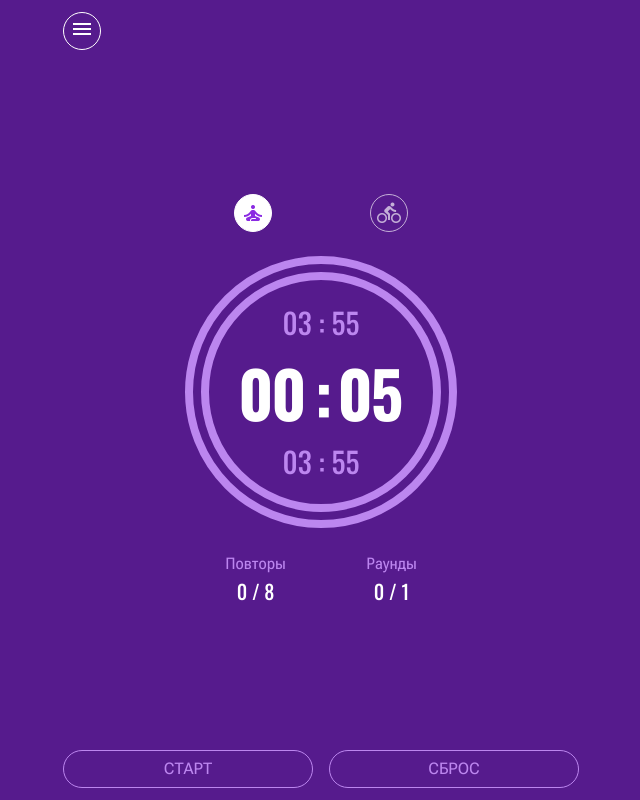
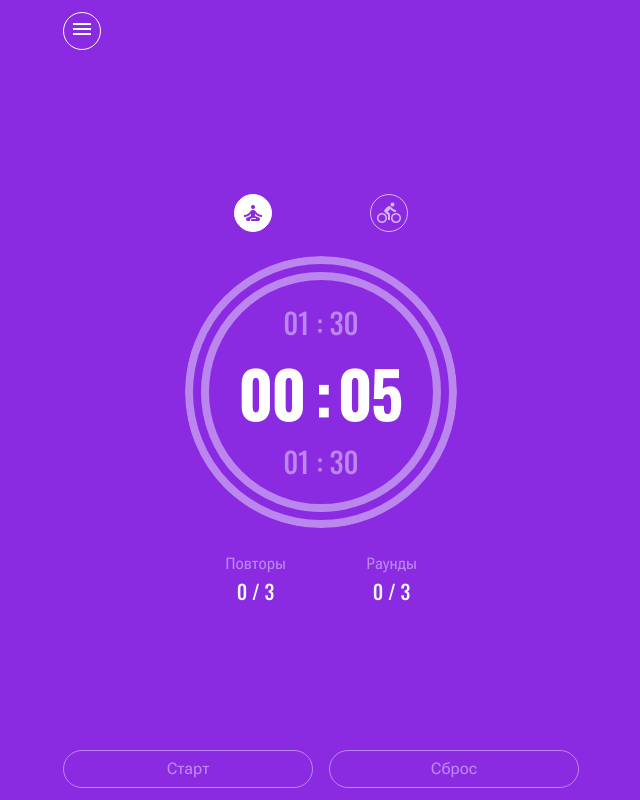
Before and after one commit to Archinsk/54_timer, a Vue app: page / in a window 1280 px wide. Shown: the whole page, without its empty margins (319-959 px from the left). Built offline with nearby package versions, Linux system fonts and the light colour scheme.

Commit message:
with background and loader

```diff
--- a/src/App.vue
+++ b/src/App.vue
@@ -1,6 +1,7 @@
 <template>
-  <div class="container">
-    <AppLoader v-if="isLoading" />
+  <LoaderCustom v-if="isLoading" :loader-text="loaderText" full-screen />
+  <div v-if="!isLoading" class="container">
+    <div id="settings-panel">
       <AppSettingsNavbar
         :auth-user="authUser"
         :settings-mode="settingsMode"
@@ -26,7 +27,8 @@
           @change-repeats="changeTrainingSettings('repeats', $event)"
           @change-rounds="changeTrainingSettings('rounds', $event)"
           @full-timer-display-toggle="
-          config.interface.fullTimerDisplay = !config.interface.fullTimerDisplay
+            config.interface.fullTimerDisplay =
+              !config.interface.fullTimerDisplay
           "
           @color-display-toggle="
             config.interface.colorsDisplay = !config.interface.colorsDisplay
@@ -44,28 +46,37 @@
           @sign-out="signOut"
         />
       </transition>
+    </div>
+    <div
+      v-if="settingsMode"
+      id="settings-backdrop"
+      @click="settingsMode = false"
+    ></div>
     <AppTimer
       :initial-timer-state="initialTimerState"
       :mode="mode"
+      :mode-refresher="modeRefresher"
       :play="play"
       :settings-mode="settingsMode"
       :config="config"
       :actual="actual"
-      :past-time="actual.pastTime"
+      :past-time="pastTime"
       @play-toggle="play = !play"
     />
     <AppControls
-      v-if="config.interface.controlsDisplay"
+      v-if="config.interface.controlsDisplay && !settingsMode"
       :play="play"
       :mode="mode"
+      :initial-timer-state="initialTimerState"
       @play-toggle="play = !play"
       @reset-timer="resetTimer"
     />
   </div>
+  <div id="timer-background" :class="{ collapsed: settingsMode }"></div>
 </template>
 
 <script>
-import AppLoader from "./components/AppLoader";
+import LoaderCustom from "./components/universal/LoaderCustom";
 import AppSettings from "./components/AppSettings";
 import AppControls from "./components/AppControls";
 import AppTimer from "./components/AppTimer";
@@ -75,11 +86,11 @@ export default {
   name: "App",
 
   components: {
+    LoaderCustom,
     AppSettingsNavbar,
     AppTimer,
     AppControls,
     AppSettings,
-    AppLoader,
   },
 
   data() {
@@ -125,11 +136,11 @@ export default {
           id: 2,
           name: "Норма",
           prepTime: 5,
-          workTime: 20,
-          restTime: 10,
-          clearTime: 0,
-          repeats: 8,
-          rounds: 1,
+          workTime: 5,
+          restTime: 5,
+          clearTime: 5,
+          repeats: 3,
+          rounds: 3,
         },
         interface: {
           fullTimerDisplay: true,
@@ -145,20 +156,22 @@ export default {
       actual: {
         id: 2,
         name: "Норма",
+        prepTime: 5,
+        workTime: 5,
+        restTime: 5,
+        clearTime: 5,
+        repeats: 3,
+        rounds: 3,
+      },
       pastTime: 0,
-        prepTime: 5,
-        workTime: 20,
-        restTime: 10,
-        clearTime: 0,
-        repeats: 8,
-        rounds: 1,
-      },
       schemesEditMode: false,
       mode: "prep",
+      modeRefresher: false,
       play: false,
       settingsMode: false,
       selectedSettingsTab: "trainings",
       selectedSignForm: "signin",
+      loaderText: "Загрузка приложения",
       timerId: null,
     };
   },
@@ -168,69 +181,76 @@ export default {
       if (this.mode === "prep") {
         // Таймер подготовки в штатном режиме
         this.actual.prepTime--;
-        this.actual.pastTime++;
+        this.pastTime++;
         if (!this.actual.prepTime) {
           // Таймер подготовки дошел до нуля
           this.actual.repeats--;
           this.actual.rounds--;
           this.mode = "work";
+          this.actual.prepTime = this.config.selectedTrainingScheme.prepTime;
+          this.modeRefresher = !this.modeRefresher;
         }
       } else if (this.mode === "work") {
         // Таймер работы в штатном режиме
         this.actual.workTime--;
-        this.actual.pastTime++;
+        this.pastTime++;
         if (!this.actual.workTime) {
           // Таймер работы дошел до нуля
           if (!this.actual.repeats) {
+            // Закончились повторы
+            if (!this.actual.rounds) {
               // Закончились раунды
-            if (!this.actual.rounds) {
-              // Закончились циклы
               this.mode = "finish";
               this.play = false;
             } else {
-              // Циклы продолжаются
+              // Раунды продолжаются
               if (this.config.selectedTrainingScheme.clearTime) {
-                // Установлен перерыв между циклами
+                // Установлен перерыв между раундами
                 this.mode = "clear";
+                this.modeRefresher = !this.modeRefresher;
               } else {
-                // Без перерыва между циклами
+                // Без перерыва между раундами
                 this.actual.repeats =
                   this.config.selectedTrainingScheme.repeats - 1;
                 this.actual.rounds--;
+                this.modeRefresher = !this.modeRefresher;
               }
               this.actual.workTime =
                 this.config.selectedTrainingScheme.workTime;
             }
           } else {
-            // Раунды продолжаются
+            // Повторы продолжаются
             if (this.config.selectedTrainingScheme.restTime) {
               this.mode = "rest";
             } else {
               this.actual.repeats--;
             }
             this.actual.workTime = this.config.selectedTrainingScheme.workTime;
+            this.modeRefresher = !this.modeRefresher;
           }
         }
       } else if (this.mode === "rest") {
         // Таймер отдыха в штатном режиме
         this.actual.restTime--;
-        this.actual.pastTime++;
+        this.pastTime++;
         if (!this.actual.restTime) {
           // Таймер отдыха дошел до нуля
           this.actual.repeats--;
           this.mode = "work";
           this.actual.restTime = this.config.selectedTrainingScheme.restTime;
+          this.modeRefresher = !this.modeRefresher;
         }
       } else if (this.mode === "clear") {
         // Таймер перерыва в штатном режиме
         this.actual.clearTime--;
-        this.actual.pastTime++;
+        this.pastTime++;
         if (!this.actual.clearTime) {
           // Таймер перерыва дошел до нуля
           this.actual.repeats = this.config.selectedTrainingScheme.repeats - 1;
           this.actual.rounds--;
           this.mode = "work";
           this.actual.clearTime = this.config.selectedTrainingScheme.clearTime;
+          this.modeRefresher = !this.modeRefresher;
         }
       }
     },
@@ -250,9 +270,16 @@ export default {
     resetTimer() {
       this.play = false;
       clearInterval(this.timerId);
+      this.actual = Object.assign({}, this.config.selectedTrainingScheme);
+      this.pastTime = 0;
+      if (!this.config.selectedTrainingScheme.prepTime) {
+        this.mode = "work";
+        this.actual.repeats = this.config.selectedTrainingScheme.repeats - 1;
+        this.actual.rounds = this.config.selectedTrainingScheme.rounds - 1;
+      } else {
         this.mode = "prep";
-      this.actual = Object.assign({}, this.config.selectedTrainingScheme);
-      this.actual.pastTime = 0;
+      }
+      this.modeRefresher = !this.modeRefresher;
       this.initialTimerState = true;
     },
 
@@ -290,10 +317,26 @@ export default {
         clearInterval(this.timerId);
       }
     },
+
+    settingsMode: function () {
+      if (this.authUser && !this.settingsMode) {
+        this.loaderText = "Сохранение настроек";
+        this.isLoading = true;
+        setTimeout(this.loading, 3000);
+      }
+    },
+  },
+
+  created() {
+    if (!this.config.selectedTrainingScheme.prepTime) {
+      this.mode = "work";
+      this.actual.repeats = this.config.selectedTrainingScheme.repeats - 1;
+      this.actual.rounds = this.config.selectedTrainingScheme.rounds - 1;
+    }
   },
 
   mounted() {
-    setTimeout(this.loading, 2000);
+    setTimeout(this.loading, 3000);
   },
 };
 </script>
--- a/src/components/AppControls.vue
+++ b/src/components/AppControls.vue
@@ -5,7 +5,7 @@
         class="btn btn-outline-info rounded-pill btn-block btn-control"
         @click="$emit('play-toggle')"
       >
-        {{ play ? "ПАУЗА" : "СТАРТ" }}
+        {{ startButtonText }}
       </button>
     </div>
     <div class="col">
@@ -13,7 +13,7 @@
         class="btn btn-outline-info rounded-pill btn-block btn-control"
         @click="$emit('reset-timer')"
       >
-        {{ mode === "finish" ? "ПОВТОР" : "СБРОС" }}
+        {{ mode === "finish" ? "Повтор" : "Сброс" }}
       </button>
     </div>
   </div>
@@ -22,6 +22,23 @@
 <script>
 export default {
   name: "AppControls",
-  props: ["play", "mode"],
+  props: ["play", "mode", "initialTimerState"],
+  computed: {
+    startButtonText: function () {
+      if (this.initialTimerState) {
+        return "Старт";
+      } else {
+        if (this.play) {
+          return "Пауза";
+        } else {
+          if (this.mode === "finish") {
+            return "Повтор";
+          } else {
+            return "Продолжить";
+          }
+        }
+      }
+    },
+  },
 };
 </script>
--- a/src/components/AppTimer.vue
+++ b/src/components/AppTimer.vue
@@ -1,12 +1,13 @@
 <template>
-  <div id="timer-full">
-    <StatusBar :mode="mode" />
+  <div id="timer-full" :class="{ collapsed: settingsMode }">
+    <StatusBar v-if="!settingsMode" :mode="mode" />
 
     <FitnessTimer
       :initial-timer-state="initialTimerState"
       :config="config"
       :actual="actual"
       :mode="mode"
+      :mode-refresher="modeRefresher"
       :play="play"
       :past-time="pastTime"
       @play-toggle="$emit('play-toggle')"
@@ -32,6 +33,7 @@ export default {
     "initialTimerState",
     "play",
     "mode",
+    "modeRefresher",
     "settingsMode",
     "config",
     "actual",
--- a/src/components/FitnessTimer.vue
+++ b/src/components/FitnessTimer.vue
@@ -20,22 +20,9 @@
         id="progress-track-internal"
         :stroke-dasharray="strokeLength + 'rem'"
       ></circle>
-      <!--      <circle-->
-      <!--        v-if="modeTrigger"-->
-      <!--        id="progress-bar-internal"-->
-      <!--        :stroke-dasharray="strokeLength + 'rem'"-->
-      <!--        :stroke-dashoffset="strokeOffset + 'rem'"-->
-      <!--        :class="modeColor"-->
-      <!--      ></circle>-->
-      <!--      <circle-->
-      <!--        v-else-->
-      <!--        id="progress-bar-internal"-->
-      <!--        :stroke-dasharray="strokeLength + 'rem'"-->
-      <!--        :stroke-dashoffset="strokeOffset + 'rem'"-->
-      <!--        :class="modeColor"-->
-      <!--      ></circle>-->
+
       <FitnessTimerBarInternal
-        v-if="modeTrigger"
+        v-if="modeRefresher"
         id="progress-bar-internal"
         :initial-timer-state="initialTimerState"
         :stroke-length="strokeLength"
@@ -54,13 +41,13 @@
       />
     </svg>
 
-    <div id="timers">
-      <div v-if="config.interface.fullTimerDisplay" id="total-timer">
+    <div id="counters">
+      <div v-if="config.interface.fullTimerDisplay" id="total-counter">
         {{ futureMinutes }} :
         {{ futureSeconds }}
       </div>
 
-      <div id="current-timer">
+      <div id="current-counter">
         <div class="current-timer-digit-wrapper">
           <Transition name="fade-down">
             <div v-if="minutesFirstDigitTrigger" class="current-timer-digit">
@@ -106,7 +93,7 @@
         </div>
       </div>
 
-      <div v-if="config.interface.fullTimerDisplay" id="total-time-info">
+      <div v-if="config.interface.fullTimerDisplay" id="total-counter-info">
         {{ totalTimeMinutes }} :
         {{ totalTimeSeconds }}
       </div>
@@ -132,7 +119,15 @@ import FitnessTimerBarInternal from "./FitnessTimerBarInternal";
 export default {
   name: "FitnessTimer",
   components: { FitnessTimerBarInternal },
-  props: ["initialTimerState", "config", "actual", "mode", "play", "pastTime"],
+  props: [
+    "initialTimerState",
+    "config",
+    "actual",
+    "mode",
+    "modeRefresher",
+    "play",
+    "pastTime",
+  ],
   data() {
     return {
       minutesFirstDigitTrigger: false,
@@ -142,8 +137,6 @@ export default {
 
       progressBarRadius: "7.25",
       fullProgressBarRadius: "8.25",
-
-      modeTrigger: true,
     };
   },
 
@@ -210,17 +203,16 @@ export default {
     },
 
     // Круговая шкала таймера
+    // Вспомогательные значения прогресса в процентах, необходимы для вычисления смещения штриха в круговых шкалах прогресса
     progress: function () {
+      if (this.mode === "finish") {
+        return 100;
+      }
       if (
         this.config.selectedTrainingScheme[this.mode + "Time"] ===
         this.actual[this.mode + "Time"]
       ) {
-        return (
-          ((this.config.selectedTrainingScheme[this.mode + "Time"] -
-            this.actual[this.mode + "Time"]) /
-            this.config.selectedTrainingScheme[this.mode + "Time"]) *
-          100
-        );
+        return 0;
       } else {
         return (
           ((this.config.selectedTrainingScheme[this.mode + "Time"] -
@@ -231,25 +223,17 @@ export default {
         );
       }
     },
-
-    progressOfInternal: function () {
-      return (
-        (2 *
-          Math.PI *
-          this.progressBarRadius *
-          (100 -
-            ((this.config.selectedTrainingScheme[this.mode + "Time"] -
-              this.actual[this.mode + "Time"] +
-              1) /
-              this.config.selectedTrainingScheme[this.mode + "Time"]) *
-              100)) /
-        100
-      );
+    fullProgress: function () {
+      if (this.futureTime === this.totalTime) {
+        return 0;
+      } else if (this.pastTime === this.totalTime) {
+        return 100;
+      } else {
+        return ((this.pastTime + 1) / this.totalTime) * 100;
+      }
     },
 
-    fullProgress: function () {
-      return (this.pastTime / this.totalTime) * 100;
-    },
+    // Длины и смещение штрхов в круговых шкалах таймера
     strokeLength: function () {
       return 2 * Math.PI * this.progressBarRadius;
     },
@@ -267,23 +251,25 @@ export default {
         100
       );
     },
+    // Первый шаг круговых шкал для активации JS при старте и смене режимов
+    progressOfInternal: function () {
+      return (
+        2 *
+        Math.PI *
+        this.progressBarRadius *
+        (1 - 1 / this.config.selectedTrainingScheme[this.mode + "Time"])
+      );
+    },
+    progressOfExternal: function () {
+      return (
+        2 * Math.PI * this.fullProgressBarRadius * (1 - 1 / this.totalTime)
+      );
+    },
 
     // Цвет шкалы
     modeColor() {
       if (this.config.interface.colorsDisplay) {
-        if (this.mode === "prep") {
-          return "prep-mode";
-        } else if (this.mode === "work") {
-          return "work-mode";
-        } else if (this.mode === "rest") {
-          return "rest-mode";
-        } else if (this.mode === "clear") {
-          return "clear-mode";
-        } else if (this.mode === "finish") {
-          return "finish-mode";
-        } else {
-          return false;
-        }
+        return this.mode + "-mode";
       } else {
         return false;
       }
@@ -344,29 +330,19 @@ export default {
     },
     mode: function () {
       this.musicPlay();
-      this.modeTrigger = !this.modeTrigger;
     },
     initialTimerState: function () {
       if (!this.initialTimerState) {
         let bar = document.getElementById("progress-bar-internal");
         let val = this.progressOfInternal;
+        console.log(this.progressOfInternal);
         bar.setAttribute("stroke-dashoffset", val + "rem");
+        let barExt = document.getElementById("progress-bar-external");
+        let valExt = this.progressOfExternal;
+        barExt.setAttribute("stroke-dashoffset", valExt + "rem");
       }
     },
   },
-
-  // mounted() {
-  //   let bar = document.getElementById("progress-bar-internal");
-  //   let val =
-  //     ((this.config.selectedTrainingScheme[this.mode + "Time"] -
-  //       this.actual[this.mode + "Time"] +
-  //       1) /
-  //       this.config.selectedTrainingScheme[this.mode + "Time"]) *
-  //     100;
-  //   console.log("до изменения");
-  //   console.log(bar.getAttribute("strokeDashoffset"));
-  //   bar.setAttribute("strokeDashoffset", val);
-  // },
 };
 </script>
 
--- /dev/null
+++ b/src/components/universal/LoaderCustom.vue
@@ -0,0 +1,28 @@
+<template>
+  <div :class="'loader ' + loaderClass">
+    <div>
+      <div class="spinner-border text-light" role="status">
+        <span class="visually-hidden">Loading...</span>
+      </div>
+      <div>{{ loaderText }}</div>
+    </div>
+  </div>
+</template>
+
+<script>
+export default {
+  name: "LoaderCustom",
+  props: { loaderText: String, fullScreen: Boolean },
+
+  computed: {
+    loaderClass: function () {
+      let cssClass = "";
+      if (this.fullScreen) {
+        cssClass +=
+          "position-absolute w-100 h-100 d-flex justify-content-center align-items-center";
+      }
+      return cssClass;
+    },
+  },
+};
+</script>
--- a/src/timer-bootstrap.scss
+++ b/src/timer-bootstrap.scss
@@ -6,7 +6,7 @@ $primary: blueviolet;
 $light: white;
 $info: #bc86ef;
 $secondary: #561b8d;
-$min-contrast-ratio:   3.0;
+$min-contrast-ratio: 3;
 $color-contrast-dark: blueviolet;
 $body-bg: #561b8d;
 $text-muted: #bc86ef;
@@ -152,11 +152,14 @@ body {
     }
   }
 
+  #settings-panel {
+    margin: -0.75rem -0.75rem 0;
+    padding: 0.75rem 0.75rem 0;
+    z-index: 1045;
     #settings-navbar {
       position: relative;
 
       #btn-settings {
-      z-index: 1;
         align-self: start;
 
         .anicons-icons {
@@ -209,6 +212,7 @@ body {
         font-size: 1.25rem;
         align-self: center;
         margin-left: -2.375rem;
+        z-index: -1;
       }
 
       .navbar-selector {
@@ -271,6 +275,7 @@ body {
       padding-top: 0.75rem;
       padding-bottom: 0.75rem;
       min-height: 16.0625rem;
+      overflow: hidden;
 
       #auth-settings {
         justify-content: center;
@@ -447,11 +452,13 @@ body {
             }
 
             &.position-3 {
-            transform: translateY(calc(2.375rem * 2 + 0.5rem * 2)) translateX(0);
+              transform: translateY(calc(2.375rem * 2 + 0.5rem * 2))
+                translateX(0);
             }
 
             &.position-4 {
-            transform: translateY(calc(2.375rem * 3 + 0.5rem * 3)) translateX(0);
+              transform: translateY(calc(2.375rem * 3 + 0.5rem * 3))
+                translateX(0);
             }
           }
         }
@@ -512,7 +519,7 @@ body {
       #training-settings {
         position: relative;
 
-      #training-schemes-navbar{
+        #training-schemes-navbar {
           #scheme-selector {
             position: absolute;
             background-color: var(--bs-primary);
@@ -652,11 +659,23 @@ body {
         }
       }
     }
+  }
+
+  #settings-backdrop {
+    position: fixed;
+    top: 0;
+    left: 0;
+    z-index: 1040;
+    width: 100vw;
+    height: 100vh;
+    opacity: 0;
+  }
 
   #timer-full {
     display: flex;
     flex-direction: column;
     align-items: center;
+    transition: all 0.3s;
 
     #status-bar {
       display: inline-flex;
@@ -670,6 +689,8 @@ body {
       position: relative;
       height: 17rem;
       width: 17rem;
+      border-radius: 50%;
+      overflow: hidden;
 
       //Progress-bars
       #progress {
@@ -723,7 +744,7 @@ body {
       }
 
       //Timers
-      #timers {
+      #counters {
         position: absolute;
         top: 0;
         height: 17rem;
@@ -734,14 +755,14 @@ body {
         align-items: center;
 
         //Total timers
-        #total-timer,
-        #total-time-info {
+        #total-counter,
+        #total-counter-info {
           font-size: 1.8rem;
           color: $info;
         }
 
         //Current timer
-        #current-timer {
+        #current-counter {
           font-size: 4rem;
           font-weight: 700;
           height: 6rem;
@@ -778,13 +799,35 @@ body {
         font-size: 1.25rem;
       }
     }
+
+    &.collapsed {
+      transform: scale(0.8, 0.8);
+    }
   }
 
   #controls {
     .btn-control {
-      &:hover, &:active {
+      &:hover,
+      &:active {
         color: var(--bs-secondary);
       }
+    }
+  }
+
+  #timer-background {
+    position: absolute;
+    background-color: var(--bs-primary);
+    bottom: 0;
+    z-index: -1;
+    width: 100vw;
+    height: 100vh;
+    transition: all 0.3s;
+
+    &.collapsed {
+      width: calc(100vw - 1.5rem);
+      height: calc(100vh - 19.9375rem);
+      border-radius: 1.1875rem;
+      margin: 0.75rem;
     }
   }
 }
```
Also changed, not shown: src/components/AppLoader.vue (deleted, +0 -14 lines), src/components/FitnessTimerBarInternal.vue (+2 -6 lines). Lines whose indentation alone changed are shown as unchanged.
